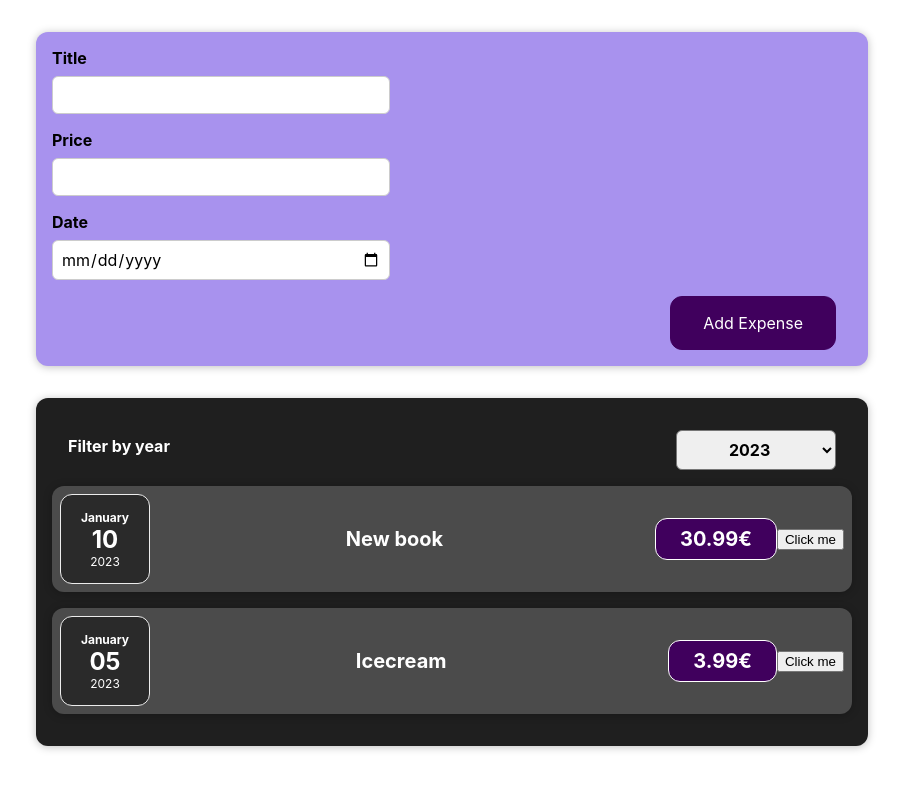
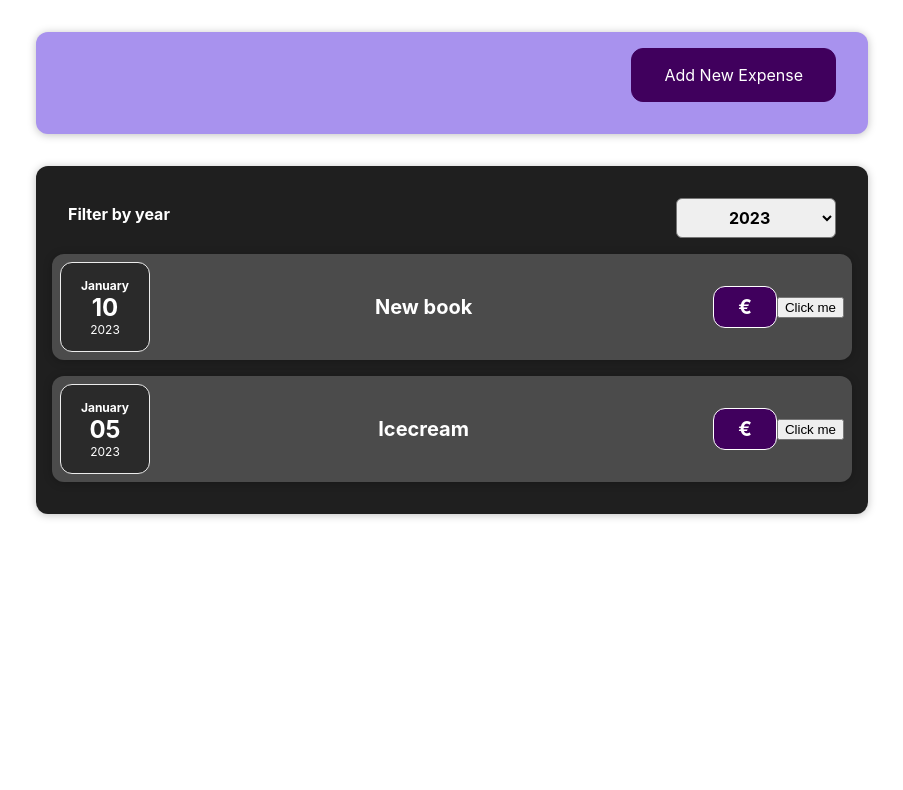
Before and after one commit to janari01/prog_alused, a React (Create React App) app in the folder react/expenses/expenses_app/: page / in a window 1280 px wide. Shown: the top 790 px of the page, without its empty margins (188-1091 px from the left). Built offline with nearby package versions, Linux system fonts and the light colour scheme.

Commit message:
Changed expense form

```diff
--- a/react/expenses/expenses_app/src/components/Expenses/ExpenseItem.js
+++ b/react/expenses/expenses_app/src/components/Expenses/ExpenseItem.js
@@ -18,7 +18,7 @@ function ExpenseItem(props) {
                 <ExpenseDate date={props.expenseData.date}></ExpenseDate>
                 <div className="expense-item__description">
                     <h2>{props.expenseData.title}</h2>
-                    <div className="expense-item__price">{props.expenseData.price}€</div>
+                    <div className="expense-item__price">{props.expenseData.amount}€</div>
                 </div>
                 <button onClick={clickHandler}>Click me</button>
             </Card>
--- a/react/expenses/expenses_app/src/components/NewExpense/ExpenseForm.js
+++ b/react/expenses/expenses_app/src/components/NewExpense/ExpenseForm.js
@@ -26,6 +26,7 @@ function ExpenseForm(props) {
             date: new Date(enteredDate)
         }
         props.onSaveExpenseData(expenseData)
+        props.onCancel()
         setEnteredTitle('')
         setEnteredAmount('')
         setEnteredDate('')
@@ -52,7 +53,7 @@ function ExpenseForm(props) {
 
                 <div className='new-expense__control'>
                     <label>Date</label>
-                    <input type='date' min='2024-11-12' max='2026-01-31'
+                    <input type='date' min='2023-01-01' max='2025-12-31'
                     onChange={dateChangeHandler}
                     value={enteredDate}
                     />
@@ -61,6 +62,7 @@ function ExpenseForm(props) {
 
             <div className='new-expense__actions'>
                 <button type='submit'>Add Expense</button>
+                <button type='submit' onClick={props.onCancel}>Cancel</button>
             </div>
 
         </form>
--- a/react/expenses/expenses_app/src/components/NewExpense/newExpense.js
+++ b/react/expenses/expenses_app/src/components/NewExpense/newExpense.js
@@ -1,7 +1,20 @@
 import ExpenseForm from "./ExpenseForm"
 import './NewExpense.css'
+import { useState } from "react"
 
 function NewExpense(props) {
+    const [editForm, setEditForm] = useState(false) // add element or not, expanding window
+
+    function validForm() {
+        setEditForm(true)
+    }
+
+    function notValidForm() {
+        setEditForm(false)
+    }
+
+    console.log(editForm)
+
     function saveExpenseDataHandler(enteredExpenseData) {
         const expenseData = {
             ...enteredExpenseData,
@@ -11,7 +24,16 @@ function NewExpense(props) {
     }
     return (
         <div className="new-expense">
-            <ExpenseForm onSaveExpenseData={saveExpenseDataHandler} />
+            {
+            editForm && <ExpenseForm onCancel={notValidForm} onSaveExpenseData={saveExpenseDataHandler} />
+            }
+            {
+            !editForm && <div className='new-expense__controls'>
+                <div className='new-expense__actions'>
+                    <button onClick={validForm} type='submit'>Add New Expense</button>
+                </div>
+            </div>
+            }
         </div>
     )
 }
```
